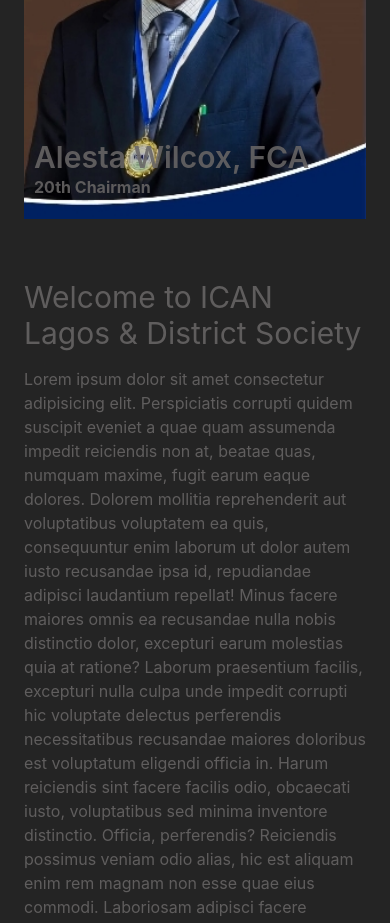
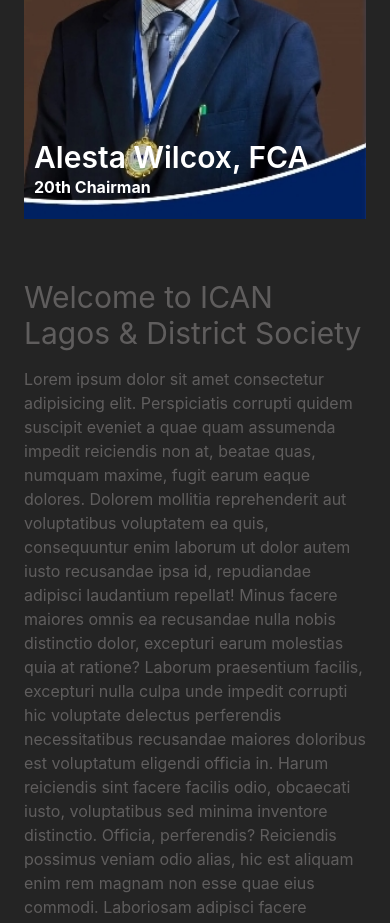
Before and after one commit to 106joshman/ICANLDS, a React (Vite) app: page / in a window 390 px wide. Shown: the part 780-1703 px from the top of the page. Built offline with nearby package versions, Linux system fonts and the light colour scheme; what tw-elements would draw is missing.

Commit message:
Mobile nav asjustment

```diff
--- a/src/Components/Body/Speech.jsx
+++ b/src/Components/Body/Speech.jsx
@@ -14,7 +14,7 @@
             alt=""
             srcset=""
           />
-          <p className="flex flex-col md:left-36 lg:left-0 -top-20 ml-2.5 w-[350px] relative">
+          <p className="flex flex-col md:left-36 lg:left-0 -top-20 ml-2.5 w-[350px] text-white relative">
             <span className="text-3xl font-semibold">Alesta Wilcox, FCA</span>
             <span className="text-base font-bold">20th Chairman</span>
           </p>
```
